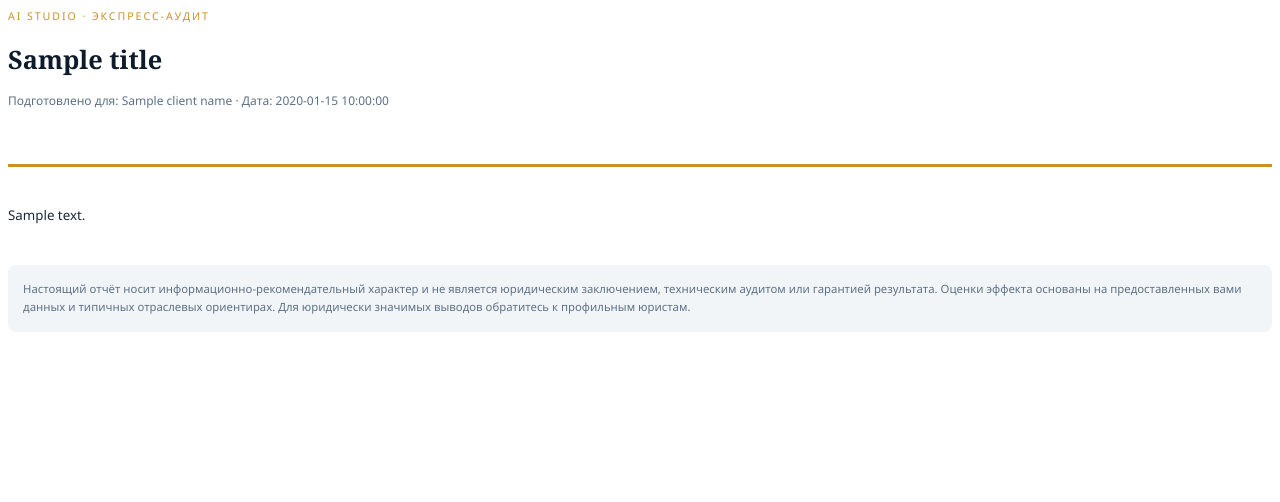
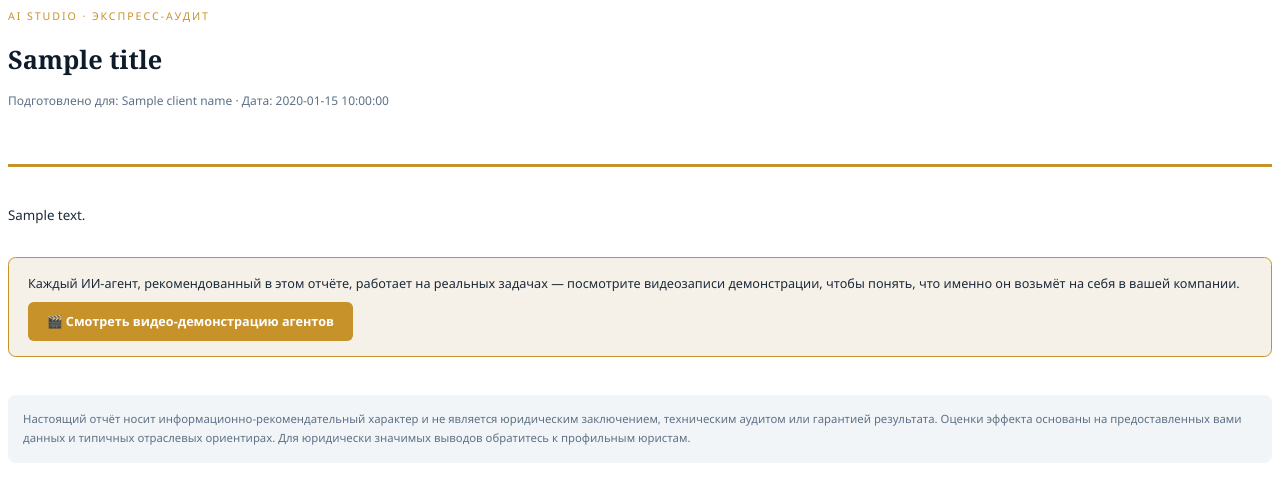
Before and after one commit to Colonel22-cloud/My_Studio_lending, a Python web app: template backend/app/templates/report.html in a window 1280 px wide. Shown: the top 502 px of the page. Run offline with Jinja, Linux system fonts and the light colour scheme; the template is opened without the code that fills it: most values are stand-ins (such as "Sample title", 1, 10 or a date in 2020).

Commit message:
Квиз: после отчёта — кнопка «Смотреть видео-демонстрацию агентов»
- js/main.js: константа VIDEO_DEMO_URL (ссылка-заглушка, TODO после записи
  видео); в thankStep — подводка и янтарная кнопка на новую вкладку
- css/style.css: стиль .quiz-ty-note
- backend: config.py → setting video_demo_url, sample.env → закомментированная
  инструкция, report.py → передача в шаблон, report.html → блок .video-cta
  перед дисклеймером (скрывается, если VIDEO_DEMO_URL пуст)
- кэш-бастеры main.js и style.css → ?v=5 на всех страницах
- smoke_test: IP-адреса прогонов теперь перебираются (лимит rate-limit
  прошлого прогона не портит следующий), проверка версии по main.js?v=5

Co-Authored-By: Claude Code <noreply@anthropic.com>

```diff
--- a/about.html
+++ b/about.html
@@ -15,7 +15,7 @@
   <meta property="og:url" content="https://ваш-домен.ru/about.html">
   <meta property="og:site_name" content="AI Studio">
   <meta property="og:locale" content="ru_RU">
-  <link rel="stylesheet" href="css/style.css?v=3">
+  <link rel="stylesheet" href="css/style.css?v=5">
 </head>
 <body>
 
@@ -265,7 +265,7 @@
   </div>
 </div>
 
-<script src="js/main.js?v=4"></script>
+<script src="js/main.js?v=5"></script>
 
 <!-- Яндекс.Метрика: подключить после размещения сайта в интернете.
      1) создать счётчик на metrika.yandex.ru  2) вписать его ID ниже (3 раза XXXXXXXX)
--- a/backend/app/config.py
+++ b/backend/app/config.py
@@ -52,6 +52,10 @@ class Settings(BaseSettings):
     # --- Дайджест (ежедневное письмо менеджеру) ---
     digest_hour: int = 9  # во сколько по МСК отправлять (письмо уйдёт в XX:05)
 
+    # --- Видео-демонстрация ИИ-агентов (CTA в отчёте квиза) ---
+    # Пока видео не сняты — заглушка (вернёт 404). Пусто → кнопка в отчёте не выводится.
+    video_demo_url: str = "https://ВАШ-ДОМЕН/video/agents-demo"
+
     # --- Защита от спама ---
     rate_limit_enabled: bool = True  # RATE_LIMIT_ENABLED=false — отключить (для тестов)
 
--- a/backend/app/services/report.py
+++ b/backend/app/services/report.py
@@ -111,6 +111,7 @@ async def build_and_save_pdf(
         "client_name": data.get("name") or "",
         "client_email": data.get("email", ""),
         "report_id": report_id,
+        "video_demo_url": settings.video_demo_url,
     })
     out = REPORTS_DIR / f"{report_id}.pdf"
     return html_to_pdf(html, out)
--- a/backend/app/templates/report.html
+++ b/backend/app/templates/report.html
@@ -68,6 +68,17 @@
     background: #F2F5F8; border-radius: 2mm;
     font-size: 8.5pt; color: #5d7185;
   }
+  .video-cta {
+    margin-top: 8mm; padding: 4mm 5mm;
+    background: #F6F1E8; border: 1pt solid #C8922A; border-radius: 2mm;
+    page-break-inside: avoid;
+  }
+  .video-cta p { margin: 0 0 2mm; font-size: 9.5pt; color: #1b2a3a; }
+  .video-cta a {
+    display: inline-block; padding: 2.5mm 5mm;
+    background: #C8922A; color: #ffffff; text-decoration: none;
+    border-radius: 1.5mm; font-weight: 600; font-size: 9.5pt;
+  }
 </style>
 </head>
 <body>
@@ -83,6 +94,14 @@
 
 {{ body }}
 
+{% if video_demo_url %}
+<div class="video-cta">
+  <p>Каждый ИИ-агент, рекомендованный в этом отчёте, работает на реальных задачах —
+  посмотрите видеозаписи демонстрации, чтобы понять, что именно он возьмёт на себя в вашей компании.</p>
+  <a href="{{ video_demo_url }}" target="_blank" rel="noopener">🎬 Смотреть видео-демонстрацию агентов</a>
+</div>
+{% endif %}
+
 <div class="disclaimer">
   Настоящий отчёт носит информационно-рекомендательный характер и не является
   юридическим заключением, техническим аудитом или гарантией результата.
--- a/contacts.html
+++ b/contacts.html
@@ -15,7 +15,7 @@
   <meta property="og:url" content="https://ваш-домен.ru/contacts.html">
   <meta property="og:site_name" content="AI Studio">
   <meta property="og:locale" content="ru_RU">
-  <link rel="stylesheet" href="css/style.css?v=3">
+  <link rel="stylesheet" href="css/style.css?v=5">
 </head>
 <body>
 
@@ -296,7 +296,7 @@
   </div>
 </div>
 
-<script src="js/main.js?v=4"></script>
+<script src="js/main.js?v=5"></script>
 
 <!-- Яндекс.Метрика: подключить после размещения сайта в интернете.
      1) создать счётчик на metrika.yandex.ru  2) вписать его ID ниже (3 раза XXXXXXXX)
--- a/css/style.css
+++ b/css/style.css
@@ -1448,6 +1448,11 @@ p  { line-height: 1.75; }
   font-size: 1.3rem;
   color: var(--amber);
   font-weight: 700;
+}
+.quiz-ty-note {
+  color: var(--muted);
+  font-size: 0.9rem;
+  margin: 16px 0 12px;
 }
 
 /* ===== Chatbot ===== */
--- a/efficiency.html
+++ b/efficiency.html
@@ -15,7 +15,7 @@
   <meta property="og:url" content="https://ваш-домен.ru/efficiency.html">
   <meta property="og:site_name" content="AI Studio">
   <meta property="og:locale" content="ru_RU">
-  <link rel="stylesheet" href="css/style.css?v=3">
+  <link rel="stylesheet" href="css/style.css?v=5">
 </head>
 <body>
 
@@ -249,7 +249,7 @@
   </div>
 </div>
 
-<script src="js/main.js?v=4"></script>
+<script src="js/main.js?v=5"></script>
 
 <!-- Яндекс.Метрика: подключить после размещения сайта в интернете.
      1) создать счётчик на metrika.yandex.ru  2) вписать его ID ниже (3 раза XXXXXXXX)
--- a/index.html
+++ b/index.html
@@ -15,7 +15,7 @@
   <meta property="og:url" content="https://ваш-домен.ru/">
   <meta property="og:site_name" content="AI Studio">
   <meta property="og:locale" content="ru_RU">
-  <link rel="stylesheet" href="css/style.css?v=3">
+  <link rel="stylesheet" href="css/style.css?v=5">
 </head>
 <body>
 
@@ -379,7 +379,7 @@
   </div>
 </div>
 
-<script src="js/main.js?v=4"></script>
+<script src="js/main.js?v=5"></script>
 
 <!-- Яндекс.Метрика: подключить после размещения сайта в интернете.
      1) создать счётчик на metrika.yandex.ru  2) вписать его ID ниже (3 раза XXXXXXXX)
--- a/privacy.html
+++ b/privacy.html
@@ -7,7 +7,7 @@
   <meta name="description" content="Политика конфиденциальности и обработки персональных данных AI Studio — порядок обработки данных пользователей сайта в соответствии с 152-ФЗ.">
   <link rel="icon" type="image/png" href="assets/favicon.png">
   <meta name="robots" content="noindex, follow">
-  <link rel="stylesheet" href="css/style.css?v=3">
+  <link rel="stylesheet" href="css/style.css?v=5">
   <!--
     ЗАПОЛНИТЬ ПОСЛЕ РЕГИСТРАЦИИ СТУДИИ (места отмечены class="ph"):
     1. [адрес сайта]
@@ -213,7 +213,7 @@
   </div>
 </footer>
 
-<script src="js/main.js?v=4"></script>
+<script src="js/main.js?v=5"></script>
 
 <!-- Яндекс.Метрика: подключить после размещения сайта в интернете.
      1) создать счётчик на metrika.yandex.ru  2) вписать его ID ниже (3 раза XXXXXXXX)
--- a/security.html
+++ b/security.html
@@ -15,7 +15,7 @@
   <meta property="og:url" content="https://ваш-домен.ru/security.html">
   <meta property="og:site_name" content="AI Studio">
   <meta property="og:locale" content="ru_RU">
-  <link rel="stylesheet" href="css/style.css?v=3">
+  <link rel="stylesheet" href="css/style.css?v=5">
 </head>
 <body>
 
@@ -294,7 +294,7 @@
   </div>
 </div>
 
-<script src="js/main.js?v=4"></script>
+<script src="js/main.js?v=5"></script>
 
 <!-- Яндекс.Метрика: подключить после размещения сайта в интернете.
      1) создать счётчик на metrika.yandex.ru  2) вписать его ID ниже (3 раза XXXXXXXX)
```
Also changed, not shown: backend/scripts/smoke_test.py (+7 -3 lines), js/main.js (+11 -0 lines), 1 other file.
